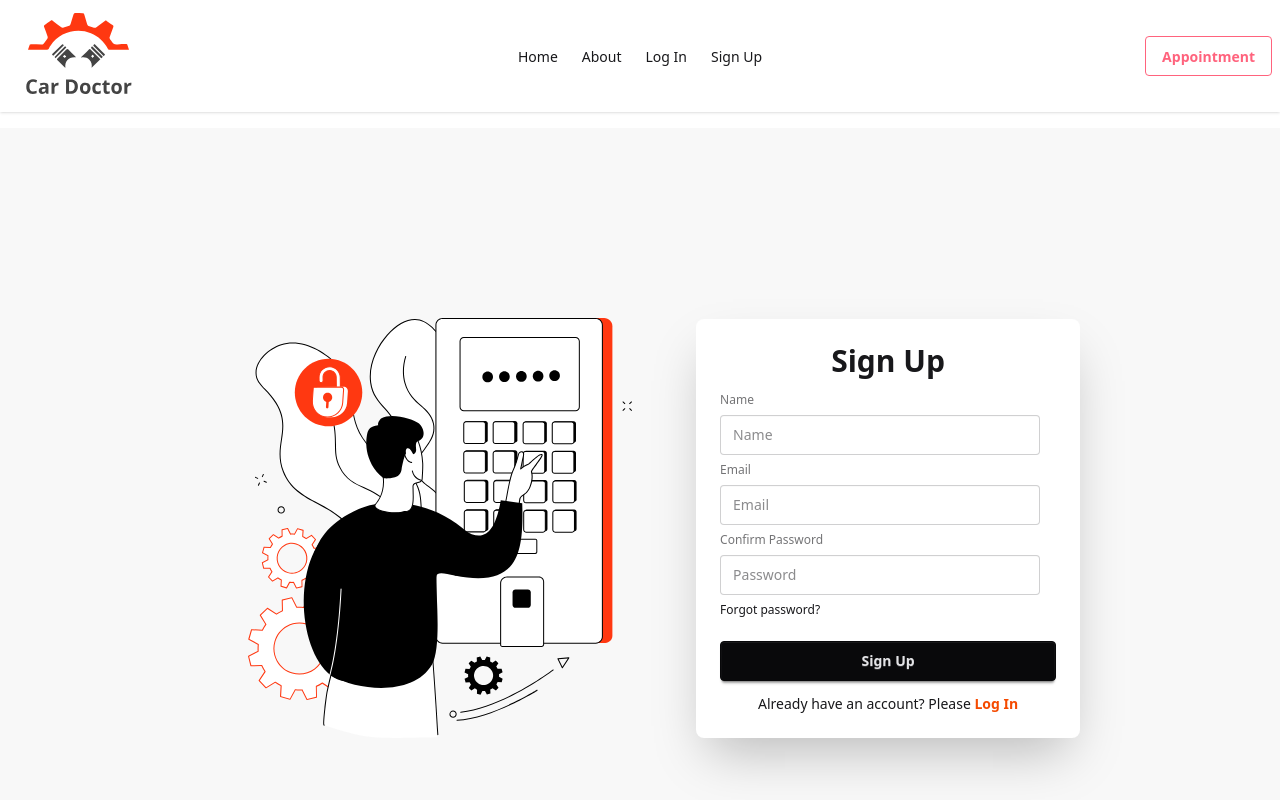
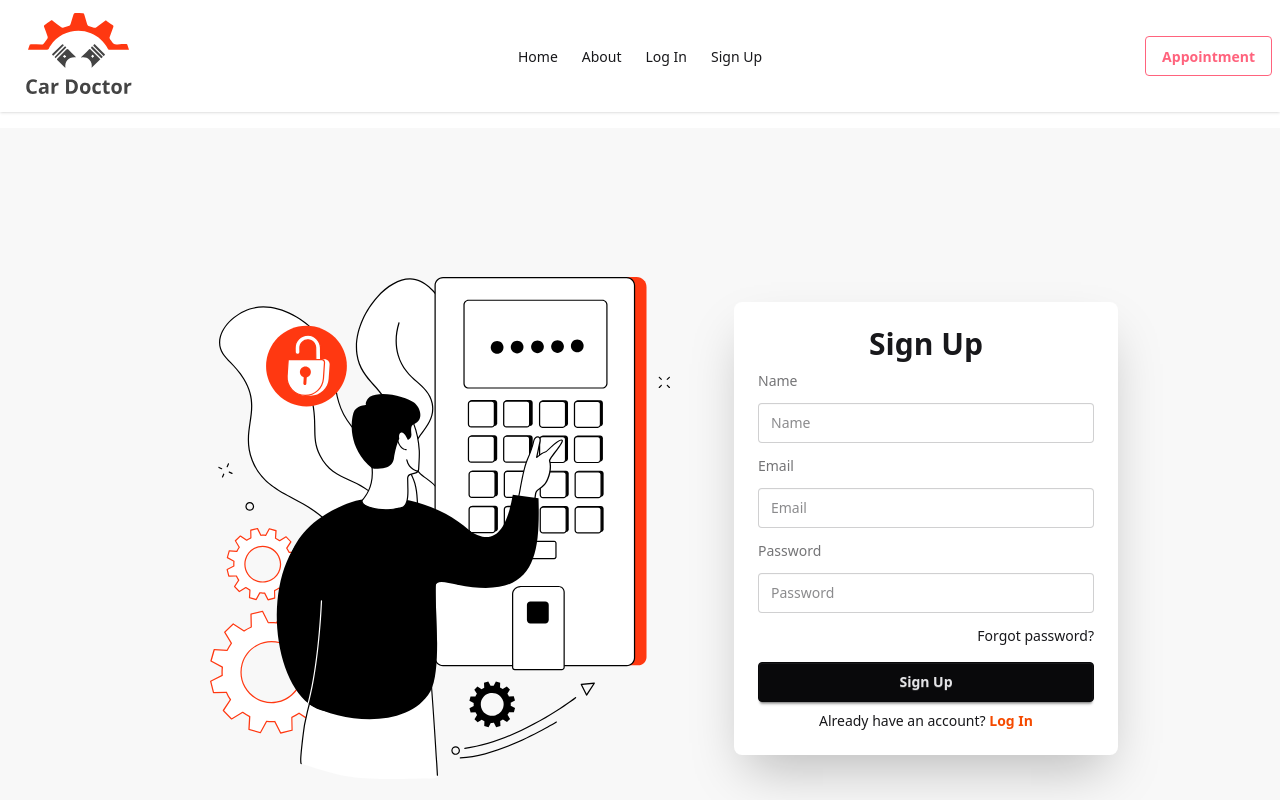
Before and after one commit to contactmizan/car-doctor-client-site, a React (Vite) app: page /signup in a window 1280 px wide. Shown: the top 800 px of the page. Built offline with nearby package versions, Linux system fonts and the light colour scheme; no server answers.

Commit message:
set up login and signup page and create authprovider

```diff
--- a/src/Pages/Login/Login.jsx
+++ b/src/Pages/Login/Login.jsx
@@ -1,9 +1,25 @@
 import { Link } from 'react-router-dom';
 import img from '../../assets/images/login/login.svg';
+import { useContext } from 'react';
+import { AuthContext } from '../../providers/AuthProvider';
 
 const Login = () => {
+
+    const { signIn } = useContext(AuthContext);
+
     const handlelogin = e => {
         e.preveDefault();
+        const form = e.target;
+        const email = form.email.value;
+        const password = form.password.value;
+        console.log(email, password);
+
+        signIn(email, password)
+            .then(result => {
+                const user = result.user;
+                console.log(user);
+            })
+            .catch(error => console.log(error));
     }
     return (
         <div className="hero bg-base-200 min-h-screen">
--- a/src/Pages/SignUp/SignUp.jsx
+++ b/src/Pages/SignUp/SignUp.jsx
@@ -1,41 +1,75 @@
 import { Link } from 'react-router-dom';
 import img from '../../assets/images/login/login.svg';
+import { useContext } from 'react';
+import { AuthContext } from '../../providers/AuthProvider';
 
 const SignUp = () => {
-    const handleSignUp
-        = e => {
-            e.preveDefault();
-        }
+    const { createUser } = useContext(AuthContext);
+
+    const handleSignUp = e => {
+        e.preventDefault(); // ✅ Fix spelling
+
+        const form = e.target;
+        const name = form.name.value;
+        const email = form.email.value;
+        const password = form.password.value;
+
+        console.log(name, email, password);
+
+        createUser(email, password)
+            .then(result => {
+                const user = result.user;
+                console.log("User created:", user);
+                form.reset(); // ✅ Clear form after successful signup
+            })
+            .catch(error => console.log("Signup Error:", error.message));
+    };
+
     return (
         <div className="hero bg-base-200 min-h-screen">
             <div className="hero-content flex-col lg:flex-row">
                 <div className="w-1/2 mx-12">
-                    <img src={img} alt="" />
+                    <img src={img} alt="Signup" />
                 </div>
                 <div className="card bg-base-100 w-full max-w-sm shrink-0 shadow-2xl">
                     <div className="card-body">
                         <h1 className="text-3xl text-center font-bold">Sign Up</h1>
-                        <form onSubmit={handleSignUp
-                        } action="">
-                            <fieldset className="fieldset">
-                                <label className="fieldset-label">Name</label>
-                                <input type="email" name='name' className="input" placeholder="Name" />
-                                <label className="fieldset-label">Email</label>
-                                <input type="email" name='email' className="input" placeholder="Email" />
-                                <label className="fieldset-label">Confirm Password</label>
-                                <input type="password" className="input" placeholder="Password" />
-                                <div><a className="link link-hover">Forgot password?</a></div>
-                                <div className=''>
-                                    <input className="btn btn-neutral mt-4 w-full" type="submit" name='password' value="Sign Up" />
+                        <form onSubmit={handleSignUp}>
+                            <div className="space-y-3">
+                                <label className="label">
+                                    <span className="label-text">Name</span>
+                                </label>
+                                <input type="text" name="name" className="input input-bordered w-full" placeholder="Name" required />
+
+                                <label className="label">
+                                    <span className="label-text">Email</span>
+                                </label>
+                                <input type="email" name="email" className="input input-bordered w-full" placeholder="Email" required />
+
+                                <label className="label">
+                                    <span className="label-text">Password</span>
+                                </label>
+                                <input type="password" name="password" className="input input-bordered w-full" placeholder="Password" required />
+
+                                <div className="text-right">
+                                    <a className="link link-hover">Forgot password?</a>
                                 </div>
-                            </fieldset>
+
+                                <div className="mt-4">
+                                    <input className="btn btn-neutral w-full" type="submit" value="Sign Up" />
+                                </div>
+                            </div>
                         </form>
-                        <p className='text-center'>Already have an account? Please <Link className='text-orange-600 font-bold' to="/login">Log In</Link></p>
+
+                        <p className="text-center">
+                            Already have an account?{" "}
+                            <Link className="text-orange-600 font-bold" to="/login">Log In</Link>
+                        </p>
                     </div>
                 </div>
             </div>
         </div>
     );
-}
+};
 
 export default SignUp;
--- a/src/firebase/firebase.config.js
+++ b/src/firebase/firebase.config.js
@@ -4,14 +4,24 @@ import { initializeApp } from "firebase/app";
 // https://firebase.google.com/docs/web/setup#available-libraries
 
 // Your web app's Firebase configuration
+// const firebaseConfig = {
+//     apiKey: VITE_apiKey,
+//     authDomain: VITE_authDomain,
+//     projectId: VITE_projectId,
+//     storageBucket: VITE_storageBucket,
+//     messagingSenderId: VITE_messagingSenderId,
+//     appId: VITE_appId
+// };
+
 const firebaseConfig = {
-    apiKey: VITE_apiKey,
-    authDomain: VITE_authDomain,
-    projectId: VITE_projectId,
-    storageBucket: VITE_storageBucket,
-    messagingSenderId: VITE_messagingSenderId,
-    appId: VITE_appId
+    apiKey: import.meta.env.VITE_apiKey,
+    authDomain: import.meta.env.VITE_authDomain,
+    projectId: import.meta.env.VITE_projectId,
+    storageBucket: import.meta.env.VITE_storageBucket,
+    messagingSenderId: import.meta.env.VITE_messagingSenderId,
+    appId: import.meta.env.VITE_appId
 };
+
 
 // Initialize Firebase
 const app = initializeApp(firebaseConfig);
--- a/src/main.jsx
+++ b/src/main.jsx
@@ -5,11 +5,14 @@ import {
   RouterProvider,
 } from "react-router-dom";
 import router from './Routes/Routes.jsx';
+import AuthProvider from './providers/AuthProvider.jsx';
 
 createRoot(document.getElementById('root')).render(
   <div className='max-w-7xl mx-auto'>
     <StrictMode>
-      <RouterProvider router={router} />
+      <AuthProvider>
+        <RouterProvider router={router} />
+      </AuthProvider>
     </StrictMode>,
   </div>
 )
--- a/src/providers/AuthProvider.jsx
+++ b/src/providers/AuthProvider.jsx
@@ -1,11 +1,49 @@
-import React from 'react';
+import { createContext, useEffect, useState } from "react";
+import { createUserWithEmailAndPassword, getAuth, onAuthStateChanged, signInWithEmailAndPassword } from "firebase/auth";
+import app from "../firebase/firebase.config";
 
-const AuthProvider = () => {
-  return (
-    <div>
+export const AuthContext = createContext();
+const auth = getAuth(app);
 
-    </div>
-  );
+
+const AuthProvider = ({ children }) => {
+
+    const [user, setUser] = useState(null);
+    const [loading, setLoading] = useState(true);
+
+    const createUser = (email, password) => {
+        setLoading(true);
+        return createUserWithEmailAndPassword(auth, email, password);
+    }
+
+    const signIn = (email, password) => {
+        setLoading(true);
+        return signInWithEmailAndPassword(auth, email, password);
+    }
+
+    useEffect(() => {
+        const unsubscribe = onAuthStateChanged(auth, currentUser => {
+            setUser(currentUser);
+            console.log('current user', currentUser);
+            setLoading(false);
+        });
+        return () => {
+            return unsubscribe();
+        }
+    }, [])
+
+    const authInfo = {
+        user,
+        loading,
+        createUser,
+        signIn
+    }
+
+    return (
+        <AuthContext.Provider value={authInfo}>
+            {children}
+        </AuthContext.Provider>
+    );
 }
 
 export default AuthProvider;
```
